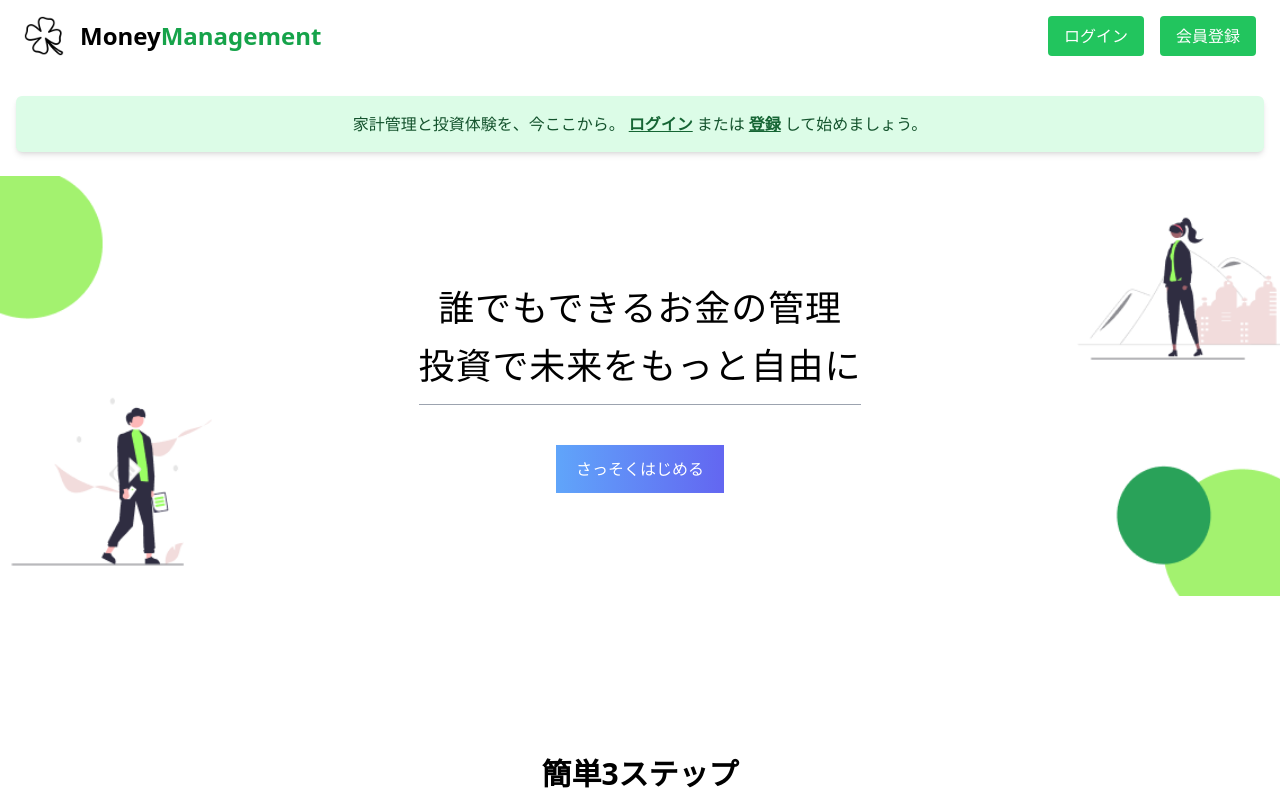
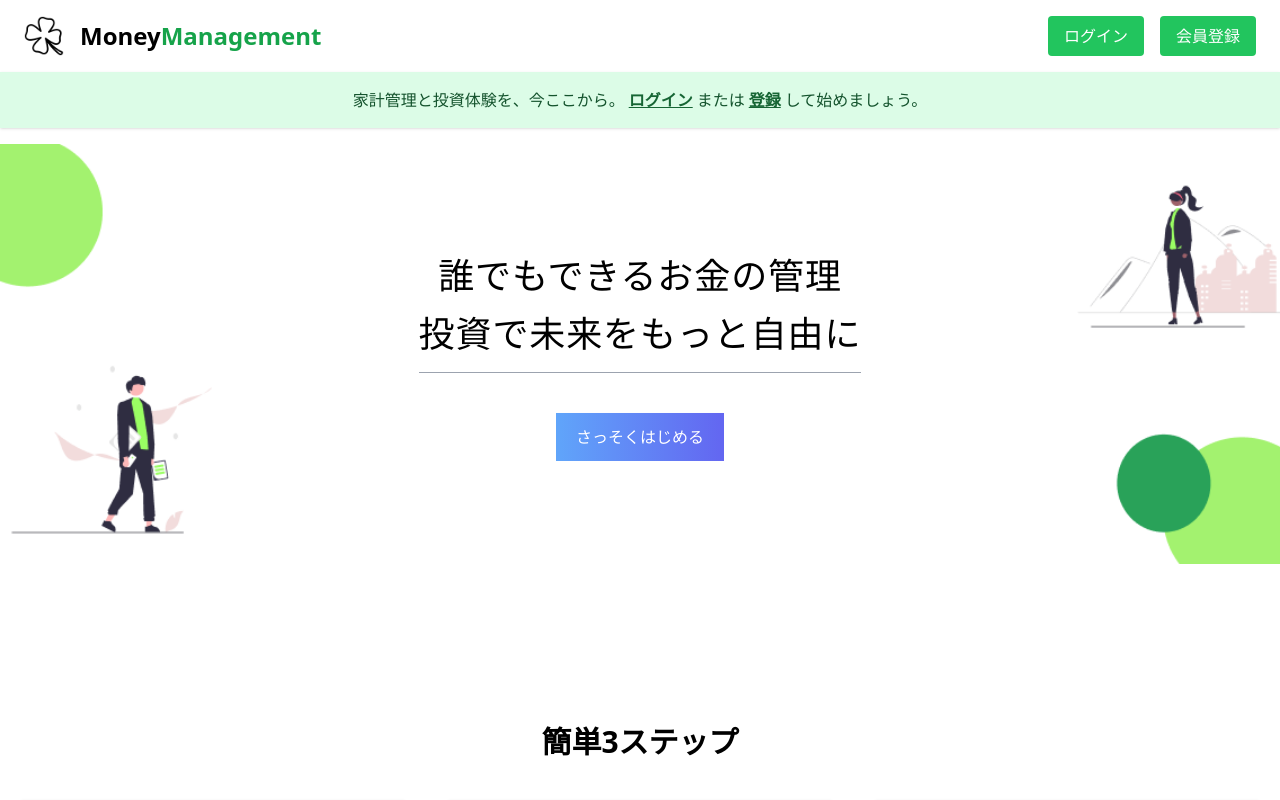
Before and after one commit to poppuko-n/MoneyManagement, a React (Vite) app in the folder my_react_app/: page / in a window 1280 px wide. Shown: the top 800 px of the page. Built offline with nearby package versions, Linux system fonts and the light colour scheme; no server answers.

Commit message:
refactor: main画面の余分なcssを削除

```diff
--- a/my_react_app/src/main.jsx
+++ b/my_react_app/src/main.jsx
@@ -20,35 +20,31 @@ const AppContainer = () => {
       />
 
       {isSignIn && (
-        <Modal onClose={() => setIsSignIn(false)}>
-          <SignIn
-            onBack = { () => setIsSignIn(false)}
-          />
+        <Modal>
+          <SignIn onBack = { () => setIsSignIn(false)}/>
         </Modal>
       )}
       {isSignUp && (
-        <Modal onClose={() => setIsSignUp(false)}>
-          <SignUp
-            onBack = { ()=> setIsSignUp(false)}
-          />
+        <Modal>
+          <SignUp onBack = { ()=> setIsSignUp(false)}/>
         </Modal>
       )}
       {isLoggedIn ? (
         <Navigation />
       ) : (
         <>
-          <div className="bg-green-100 text-green-900 text-center py-4 px-6 my-6 rounded-md mx-4 shadow-md">
+          <div className="bg-green-100 text-green-900 text-center p-4 mb-4 shadow">
             家計管理と投資体験を、今ここから。
             <button
               onClick={() => setIsSignIn(true)}
-              className="font-semibold underline text-green-800 hover:text-green-600 mx-1"
+              className="font-bold underline text-green-800 hover:text-green-600 mx-1"
             >
               ログイン
             </button>
             または
             <button
               onClick={() => setIsSignUp(true)}
-              className="font-semibold underline text-green-800 hover:text-green-600 mx-1"
+              className="font-bold underline text-green-800 hover:text-green-600 mx-1"
             >
               登録
             </button>
@@ -57,8 +53,6 @@ const AppContainer = () => {
           <Home setIsSignUp={setIsSignUp} />
         </>
       )}
-
-
     </div>
   );
 };
```
